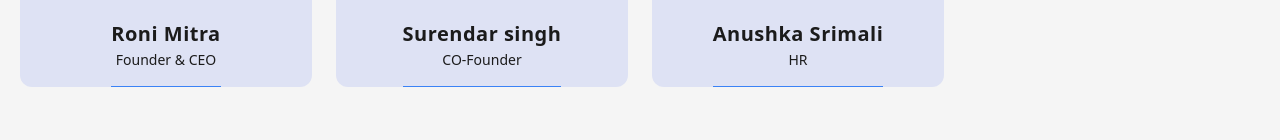
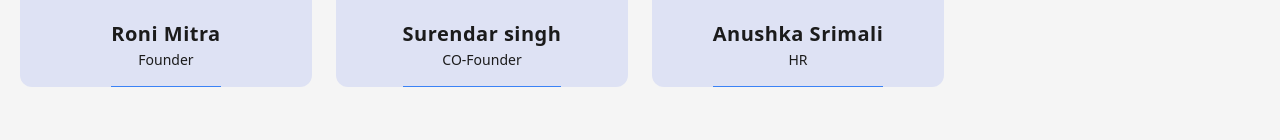
Before and after one commit to Yourwebhub/admin, a Next.js app: page /team in a window 1280 px wide. Shown: the part 372-512 px from the top of the page. Built offline with nearby package versions, Linux system fonts and the light colour scheme.

Commit message:
Update Team.jsx

```diff
--- a/src/components/Team.jsx
+++ b/src/components/Team.jsx
@@ -16,7 +16,7 @@ const Team = () => {
   const data = [
     {
       id: "1",
-      designation: "Founder & CEO",
+      designation: "Founder",
       employe: "Roni Mitra",
       image: "/team/roni-bhi.jpg",
       category: "DT",
```
